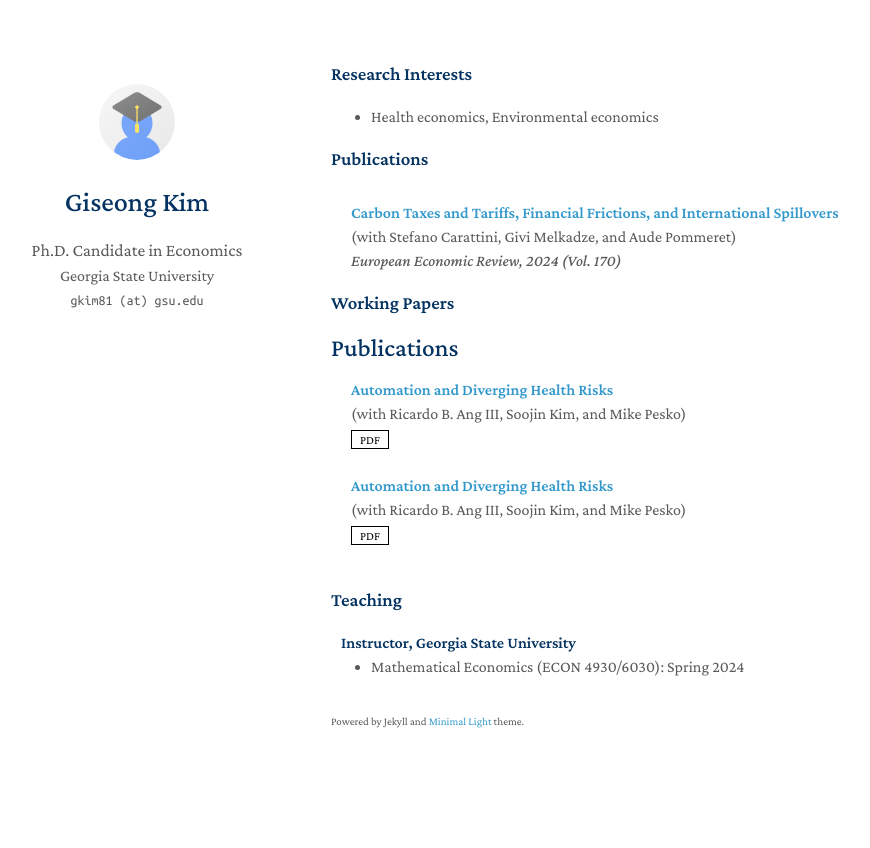
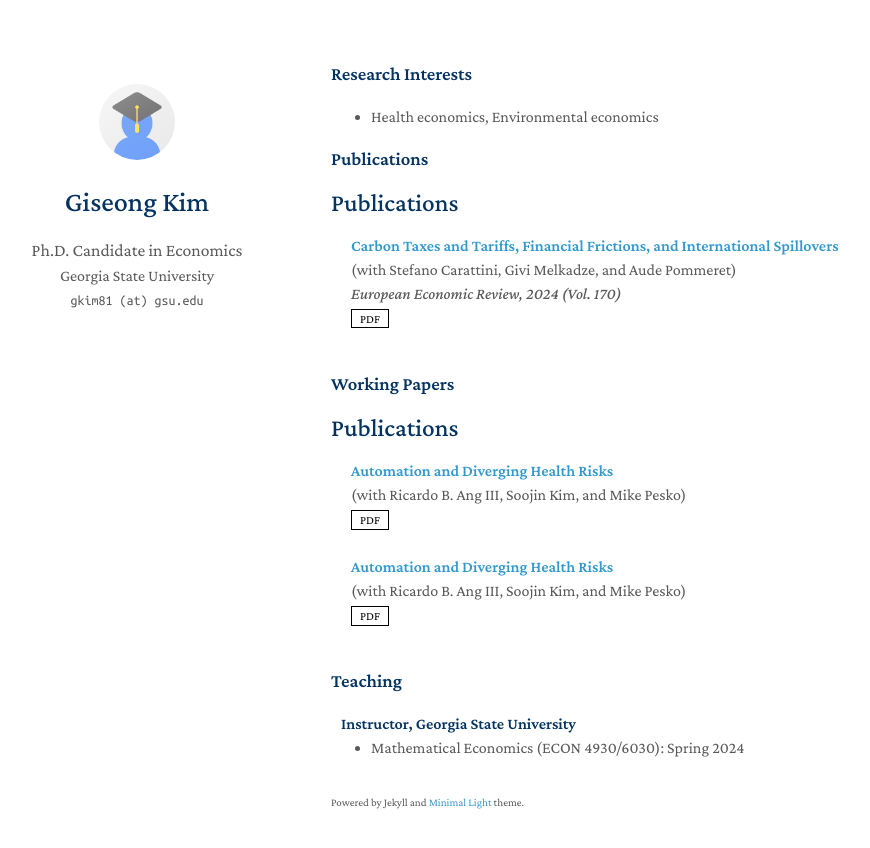
Before and after one commit to giseong-kim/giseong-kim.github.io, a Jekyll site: the page built from index.md, in a window 1280 px wide. Shown: the top 848 px of the page, without its empty margins (139-1009 px from the left). Built offline with Jekyll 4.4.1, drawn with Linux system fonts in a browser that asks for light colours; a style sheet for code colours, icons or effects is not loaded.

Commit message:
Update publications.md

```diff
--- a/_includes/publications.md
+++ b/_includes/publications.md
@@ -1,4 +1,4 @@
-<!--h2 id="publications" style="margin: 2px 0px -15px;">Publications</h2-->
+<h2 id="publications" style="margin: 2px 0px -15px;">Publications</h2>
 
 <div class="publications">
 <ol class="bibliography">
@@ -7,15 +7,15 @@
 
 <li>
 <div class="pub-row">
-  <div class="col-sm-9" style="position: relative;padding-right: 15px;padding-left: 20px;padding-bottom:-20px;">
+  <div class="col-sm-9" style="position: relative;padding-right: 15px;padding-left: 20px;">
       <div class="title"><a href="{{ link.pdf }}">{{ link.title }}</a></div>
       <div class="author">{{ link.authors }}</div>
       <div class="periodical"><em>{{ link.conference }}</em>
       </div>
     <div class="links">
-      <!--{% if link.pdf %}
+      {% if link.pdf %}
       <a href="{{ link.pdf }}" class="btn btn-sm z-depth-0" role="button" target="_blank" style="font-size:12px;">PDF</a>
-      {% endif %}-->
+      {% endif %}
       {% if link.code %}
       <a href="{{ link.code }}" class="btn btn-sm z-depth-0" role="button" target="_blank" style="font-size:12px;">Code</a>
       {% endif %}
@@ -35,7 +35,7 @@
   </div>
 </div>
 </li>
-<!--br-->
+<br>
 
 {% endfor %}
 
```
